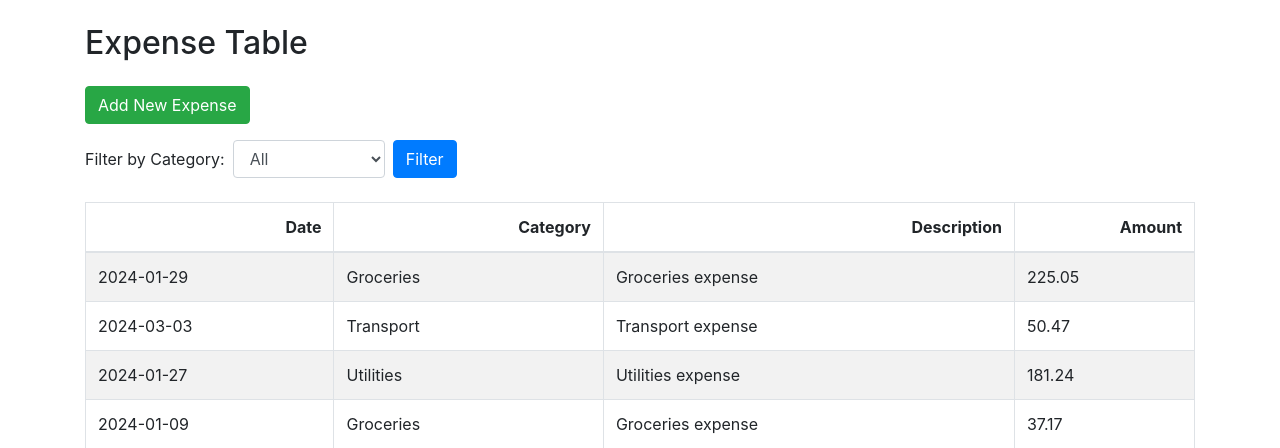
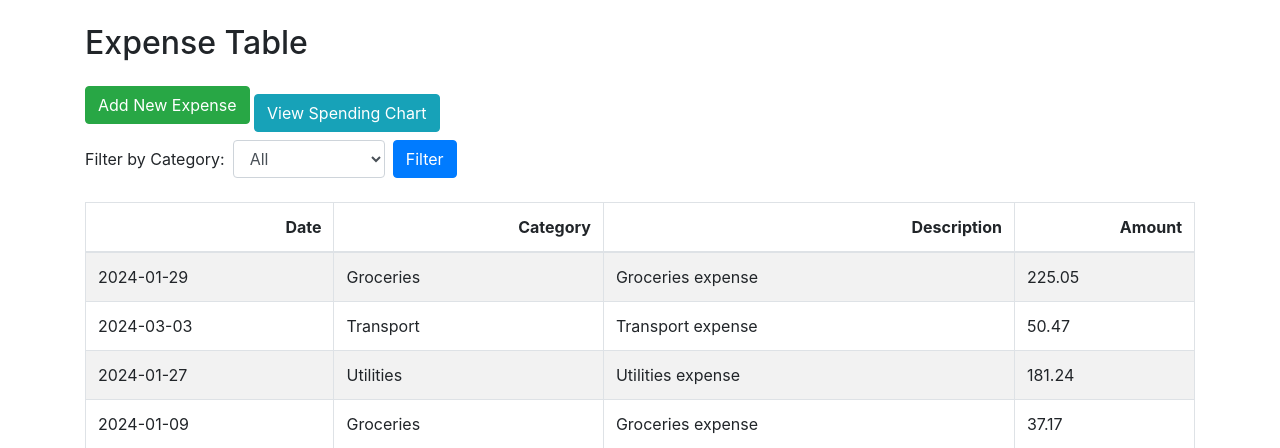
Before and after one commit to Jappieboef/Personal-Expense-Tracker, a Flask app: page /expense in a window 1280 px wide. Shown: the top 448 px of the page. Run offline with Flask 2, Linux system fonts and the light colour scheme; some libraries are stand-ins or nearby versions.

Commit message:
added graphs

```diff
--- a/app.py
+++ b/app.py
@@ -1,5 +1,9 @@
 from flask import Flask, render_template, request,redirect
 import pandas as pd
+import matplotlib.pyplot as plt
+import base64
+import seaborn as sns
+import io
 
 app = Flask(__name__)
 
@@ -17,12 +21,36 @@ def home():
             <h1 class="mb-4">Welcome to the Expense Tracker</h1>
             <a href="/expense" class="btn btn-primary mr-2">View Expenses</a>
             <a href="/add" class="btn btn-success">Add New Expense</a>
+            <a href="/chart" class="btn btn-info">View Spending Chart</a>
+
         </div>
     </body>
     </html>
     """
 
 from datetime import datetime
+
+@app.route("/chart")
+def spending_chart():
+    df = pd.read_csv("synthetic_expense_data.csv")
+    df["Date"] = pd.to_datetime(df["Date"])
+    daily = df.groupby(df["Date"].dt.date)["amount"].sum().reset_index()
+    plt.figure(figsize=(10, 5))
+    sns.lineplot(data=daily, x="Date", y="Amount", marker="o")
+    plt.title("Spending Over Time")
+    plt.xlabel("Date")
+    plt.ylabel("Total Spent")
+    plt.xticks(rotation=45)
+    plt.tight_layout()
+
+    # Save plot to a memory buffer as PNG
+    buf = io.BytesIO()
+    plt.savefig(buf, format='png')
+    buf.seek(0)
+    img_base64 = base64.b64encode(buf.read()).decode('utf8')
+    plt.close()
+
+    return render_template("chart_py.html", chart=img_base64)
 
 @app.route("/add", methods=["GET", "POST"])
 def add_expense():
--- a/requirements.txt
+++ b/requirements.txt
@@ -1,3 +1,5 @@
 Flask==2.2.5
 gunicorn==21.2.0
 pandas==2.2.2
+matplotlib==3.8.2
+seaborn==0.13.2
--- a/templates/expense.html
+++ b/templates/expense.html
@@ -8,6 +8,8 @@
     <div class="container mt-4">
         <h2 class="mb-4">Expense Table</h2>
         <a href="/add" class="btn btn-success mb-3">Add New Expense</a>
+        <a href="/chart" class="btn btn-info">View Spending Chart</a>
+
         <form method="POST" class="form-inline mb-4">
             <label class="mr-2" for="category">Filter by Category:</label>
             <select name="category" id="category" class="form-control mr-2">
```
Also changed, not shown: templates/chart_py.html (added, +15 -0 lines).
